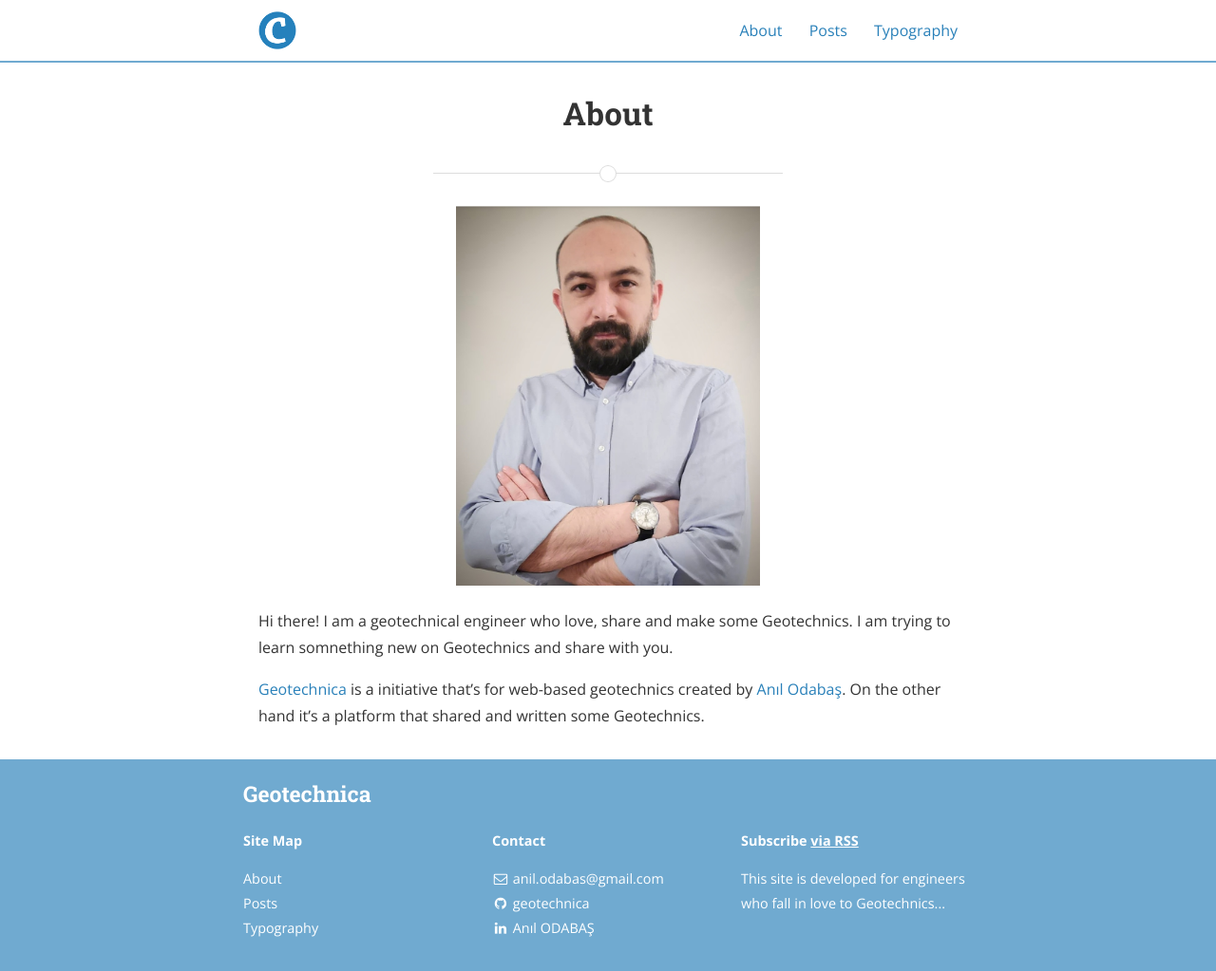
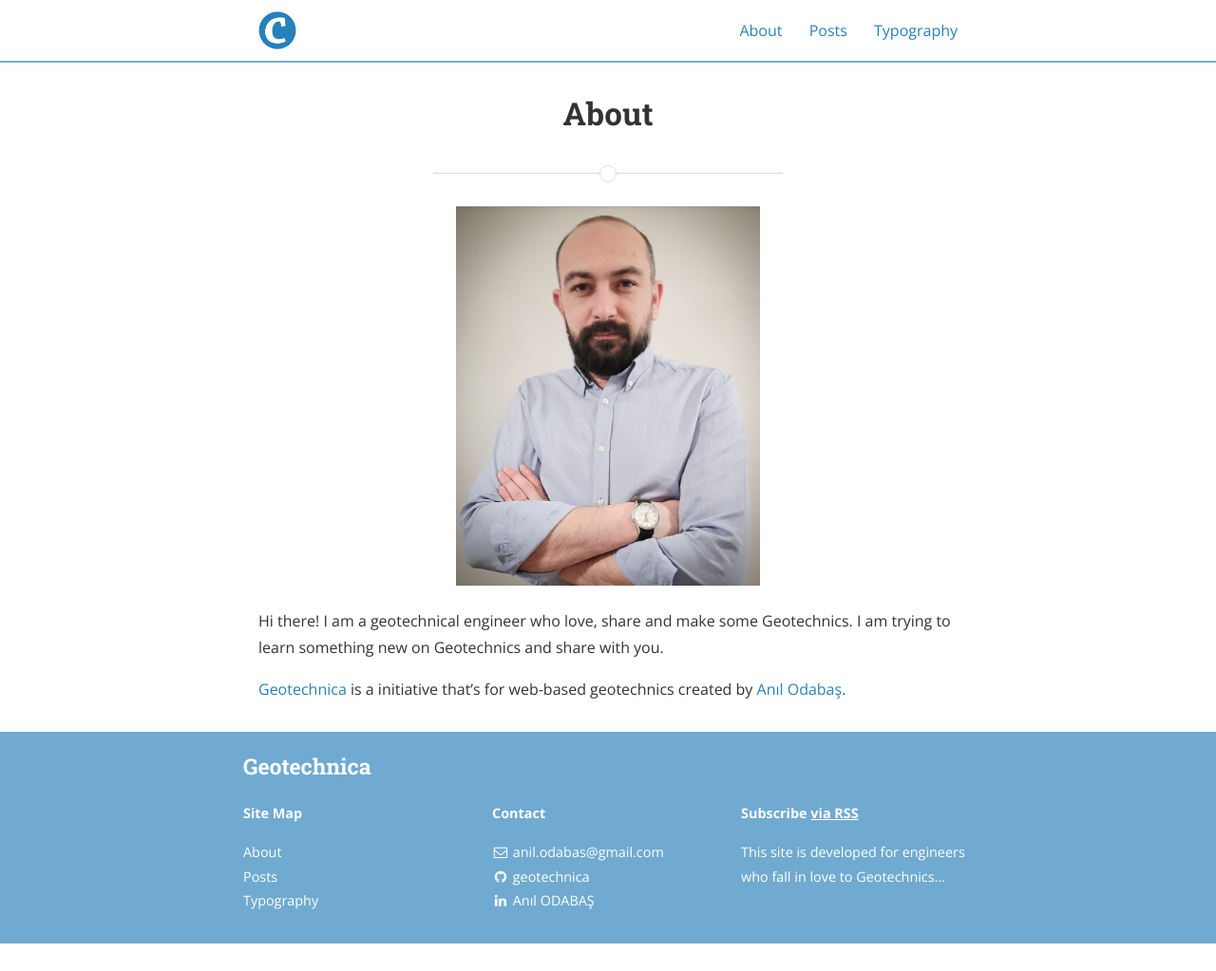
Before and after one commit to geotechnica/geotechnica.github.io, a Jekyll site: the page built from about.md, in a window 1280 px wide and 1023 px high. Shown: the whole window at 95% size. Built offline with Jekyll 4.4.1, drawn with Linux system fonts in a browser that asks for light colours; nearby versions of some CDN libraries.

Commit message:
Update about.md

```diff
--- a/about.md
+++ b/about.md
@@ -7,9 +7,9 @@ main_nav: true
 
 ![alt text]({{ site.baseurl }}/assets/profile-placeholder.gif "Profile Picture"){:.profile}
 
-Hi there! I am a geotechnical engineer who love, share and make some Geotechnics. I am trying to learn somnething new on Geotechnics and share with you.
+Hi there! I am a geotechnical engineer who love, share and make some Geotechnics. I am trying to learn something new on Geotechnics and share with you.
 
-[Geotechnica] [geotechnica] is a initiative that's for web-based geotechnics created by [Anıl Odabaş] [linkedin]. On the other hand it's a platform that shared and written some Geotechnics.
+[Geotechnica] [geotechnica] is a initiative that's for web-based geotechnics created by [Anıl Odabaş] [linkedin].
 
 
 [geotechnica]: https://github.com/geotechnica
```
